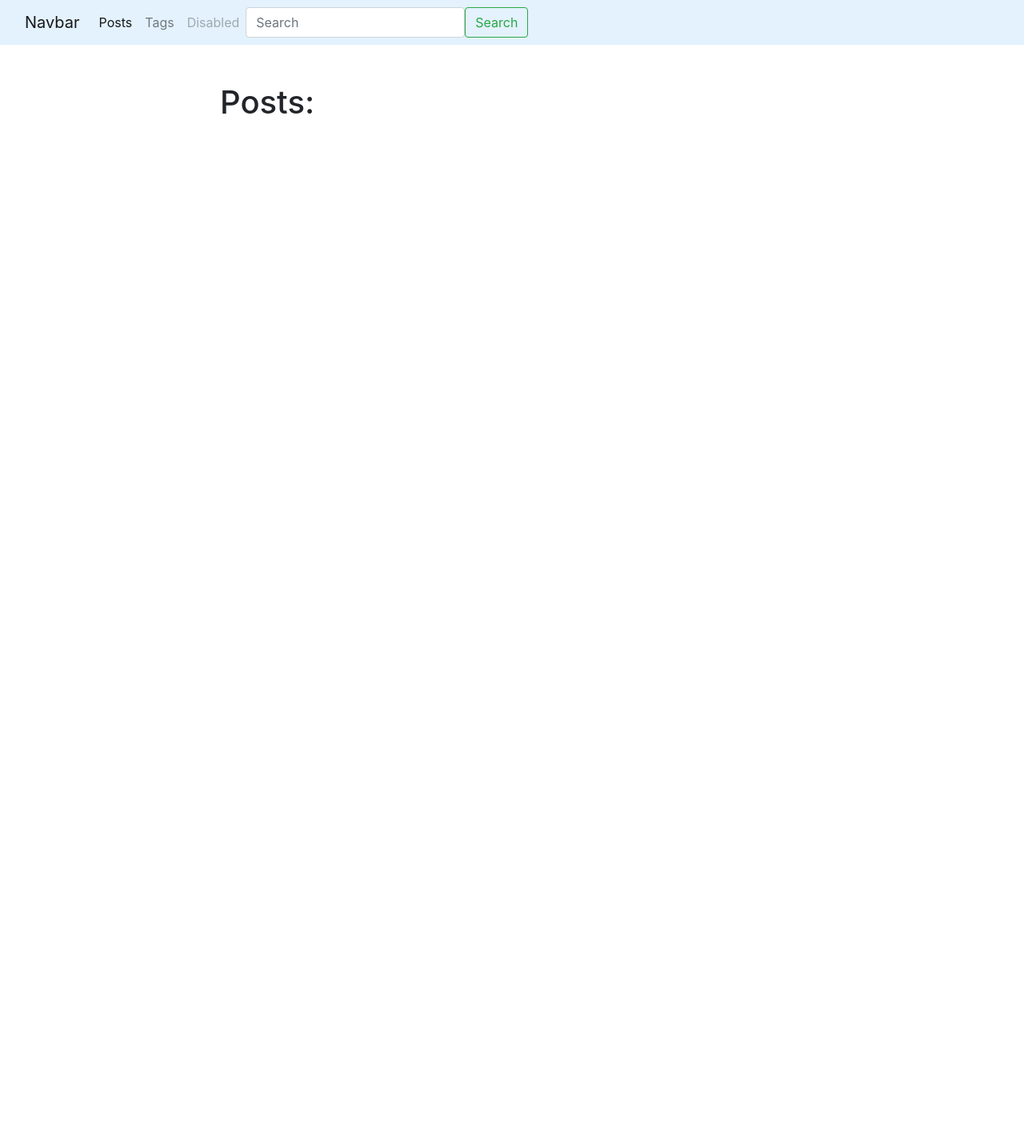
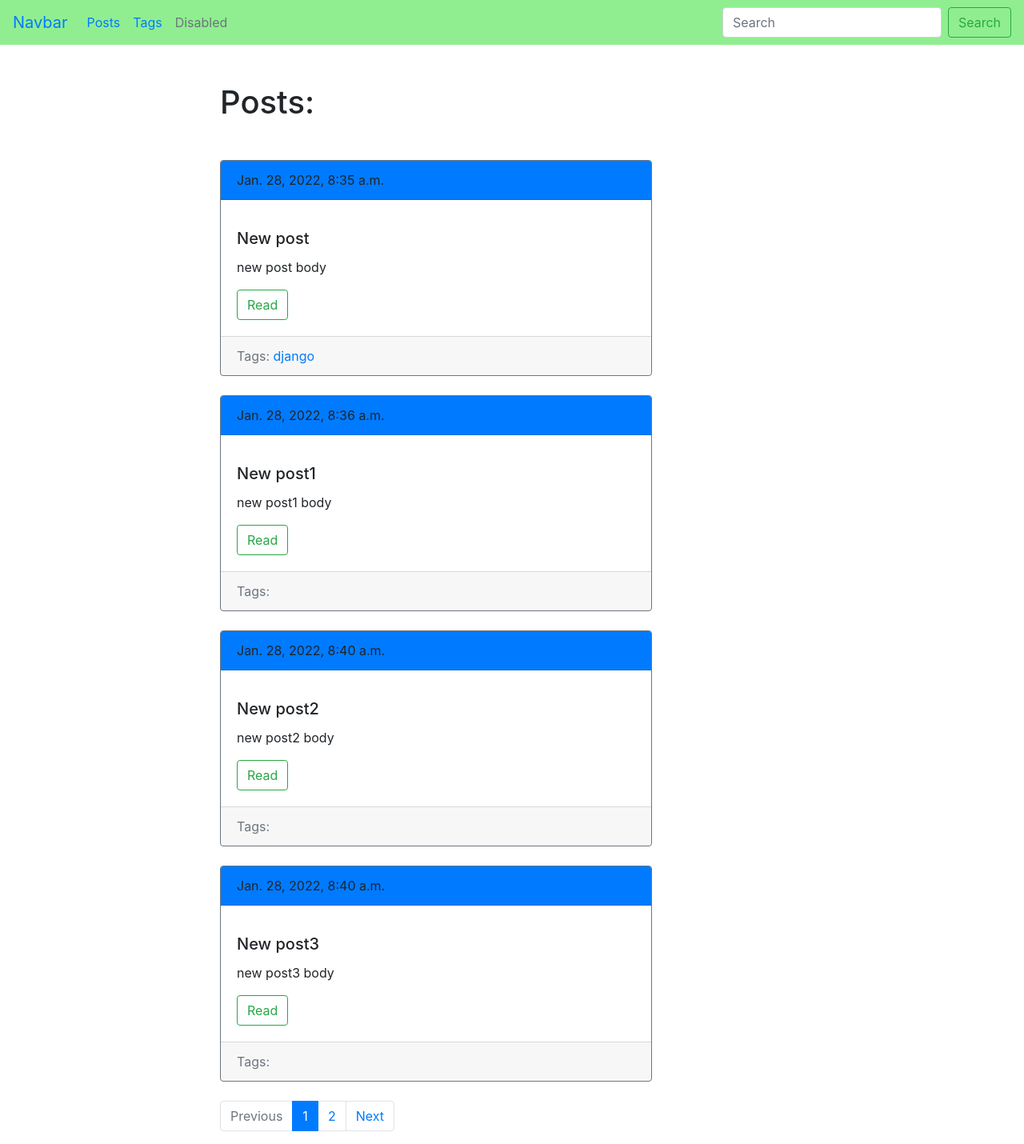
Before and after one commit to AlibekMamytov96/Molchanov, a Django app: page /blog/ in a window 1280 px wide. Shown: the whole page at 80% size. Before the commit the page ends 142 px from the top, so only its background shows below. Run offline with Django 4.2, Linux system fonts and the light colour scheme; data comes from the database, SQL or seed files in the repository; some libraries are stand-ins or nearby versions.

Commit message:
pagination.

```diff
--- a/blog/templates/blog/includes/post_card_template.html
+++ b/blog/templates/blog/includes/post_card_template.html
@@ -1,11 +1,11 @@
-<div class="card border-danger mb-4">
-	<div class="card-header bg-danger mb-3">
+<div class="card border-secondary mb-4">
+	<div class="card-header bg-primary mb-3">
 		{{ post.date_pub }}
 	</div>
 	<div class="card-body">
 		<h5 class="card-title">{{ post.title}}</h5>
 		<p class="card-text">{{ post.body|truncatewords:15 }}</p>
-		<a href="{{ post.get_absolute_url }}" class="btn btn-outline-danger">Read</a>
+		<a href="{{ post.get_absolute_url }}" class="btn btn-outline-success">Read</a>
 	</div>
 	<div class="card-footer text-muted">
 		Tags:
--- a/blog/templates/blog/index.html
+++ b/blog/templates/blog/index.html
@@ -1,20 +1,12 @@
 {% extends 'blog/base_blog.html' %}
+
 	{% block title %}
 		Post list
 	{% endblock %}
 
 	{% block content %}
-<h1 class="mb-5">Posts:</h1>
-    {% for post in posts %}
-<div class="card mb-4">
-  <div class="card-header">
-      {{ post.date_pub }}
-  </div>
-  <div class="card-body">
-    <h5 class="card-title">{{ post.title }}</h5>
-    <p class="card-text">{{ post.body|truncatewords:15 }}</p>
-    <a href="{{ post.get_absolute_url }}" class="btn btn-secondary">Read</a>
-  </div>
-</div>
+		<h1 class="mb-5">Posts: </h1>
+		{% for post in page_object.object_list %}
+			{% include 'blog/includes/post_card_template.html' %}
 		{% endfor %}
 	{% endblock %}
--- a/templates/base.html
+++ b/templates/base.html
@@ -9,6 +9,7 @@
 
 	<link rel="stylesheet" href="https://stackpath.bootstrapcdn.com/bootstrap/4.5.2/css/bootstrap.min.css" integrity="sha384-JcKb8q3iqJ61gNV9KGb8thSsNjpSL0n8PARn9HuZOnIxN0hoP+VmmDGMN5t9UJ0Z" crossorigin="anonymous">
 	<link rel="stylesheet" href="{% static 'css/styles.css' %}">
+
 	<title>
 		{% block title %}
 			Blog engine
@@ -16,37 +17,67 @@
 	</title>
 </head>
 <body>
-    <nav class="navbar navbar-expand-lg navbar-light" style="background-color: #e3f2fd;">
-  <div class="container-fluid">
+
+	<nav class="navbar navbar-expand-lg" style="background-color: lightgreen;">
 		<a class="navbar-brand" href="#">Navbar</a>
-    <button class="navbar-toggler" type="button" data-bs-toggle="collapse" data-bs-target="#navbarSupportedContent" aria-controls="navbarSupportedContent" aria-expanded="false" aria-label="Toggle navigation">
+		<button class="navbar-toggler" type="button" data-toggle="collapse" data-target="#navbarSupportedContent" aria-controls="navbarSupportedContent" aria-expanded="false" aria-label="Toggle navigation">
 			<span class="navbar-toggler-icon"></span>
 		</button>
+
 		<div class="collapse navbar-collapse" id="navbarSupportedContent">
-      <ul class="navbar-nav me-auto mb-2 mb-lg-0">
-        <li class="nav-item">
-          <a class="nav-link active" aria-current="page" href="{% url 'posts_list_url' %}">Posts</a>
+			<ul class="navbar-nav mr-auto">
+				<li class="nav-item active">
+					<a class="nav-link" href="{% url "posts_list_url" %}">Posts</a>
 				</li>
 				<li class="nav-item">
 					<a class="nav-link" href="{% url 'tags_list_url' %}">Tags</a>
 				</li>
+
 				<li class="nav-item">
-          <a class="nav-link disabled">Disabled</a>
+					<a class="nav-link disabled" href="#" tabindex="-1" aria-disabled="true">Disabled</a>
 				</li>
 			</ul>
-      <form class="d-flex">
-        <input class="form-control me-2" type="search" placeholder="Search" aria-label="Search">
-        <button class="btn btn-outline-success" type="submit">Search</button>
+			<form class="form-inline my-2 my-lg-0" action="{% url 'posts_list_url' %}">
+				<input class="form-control mr-sm-2" type="search" placeholder="Search" aria-label="Search" name="search">
+				<button class="btn btn-outline-success my-2 my-sm-0" type="submit">Search</button>
 			</form>
 		</div>
-  </div>
 	</nav>
+
 	<div class="container mt-5">
 		<div class="row">
 			<div class="col-6 offset-md-2">
 				{% block content %}
 					There is no any content
 				{% endblock %}
+
+				{% if is_paginated %}
+
+					<nav aria-label="...">
+						<ul class="pagination">
+							<li class="page-item {% if not prev_url %}disabled{% endif %}">
+								<a class="page-link" href="{{ prev_url }}" tabindex="-1" aria-disabled="true">Previous</a>
+							</li>
+
+							{% for n in page_object.paginator.page_range %}
+
+								{% if page_object.number == n %}
+									<li class="page-item active" aria-current="page">
+										<a class="page-link" href="?page={{ n }}">{{ n }} <span class="sr-only">(current)</span></a>
+									</li>
+								{% elif n > page_object.number|add:-3 and n < page_object.number|add:3%}
+									<li class="page-item">
+										<a class="page-link" href="?page={{ n }}">{{ n }}</a>
+									</li>
+								{% endif %}
+							{% endfor %}
+							<li class="page-item {% if not next_url %}disabled{% endif %}">
+								<a class="page-link" href="{{ next_url }}" tabindex="-1" aria-disabled="true">Next</a>
+							</li>
+						</ul>
+					</nav>
+				{% endif %}
+
 			</div>
 		</div>
 	</div>
```
Lines whose indentation alone changed are shown as unchanged.
